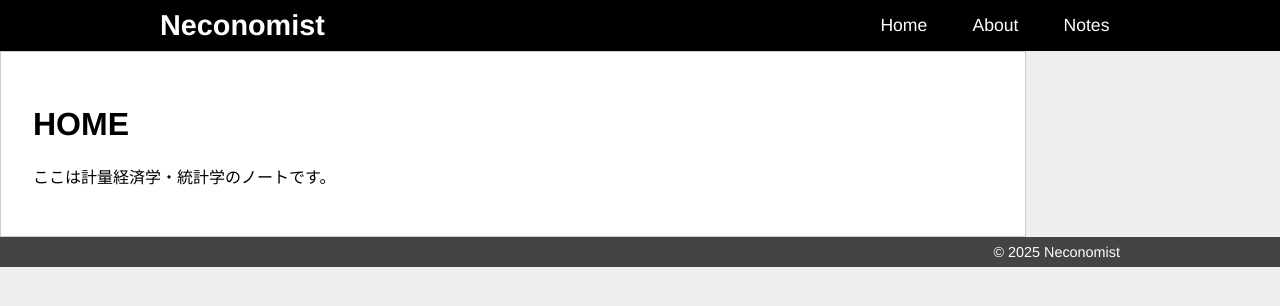
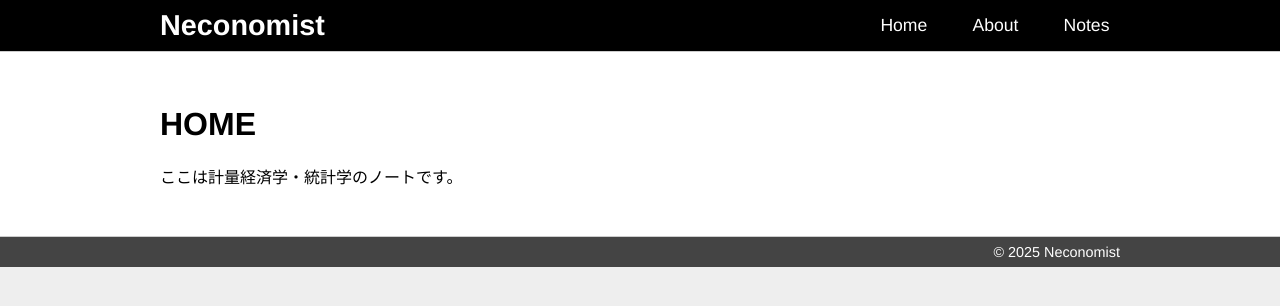
Before and after one commit to neconomist/neconomist.github.io, a Jekyll site: the page built from index.md, in a window 1280 px wide. Shown: the top 306 px of the page. Built offline with Jekyll 4.4.1, drawn with Linux system fonts in a browser that asks for light colours.

Commit message:
Update main.css

```diff
--- a/assets/main.css
+++ b/assets/main.css
@@ -8,23 +8,23 @@
 .container {
   max-width: 960px;
   margin: 0 auto;
-  padding: 0; /* 余白を完全になくす */
+  padding: 0; /* 余白なし */
 }
 
 /* ヘッダー */
 .site-header {
   background: #000;
   color: white;
-  padding: 0; /* 上下余白なし */
 }
 
 .site-header .container {
   display: flex;
   justify-content: space-between;
   align-items: center;
-  padding: 0.5em 1em; /* 内側に少しだけ余白（見やすさのため） */
+  padding: 0.5em 1em;
 }
 
+/* タイトル */
 .site-header h1 {
   margin: 0;
   font-size: 1.8em;
@@ -53,25 +53,22 @@
   border-radius: 4px;
 }
 
-/* コンテンツ */
-.page-content .container {
+/* コンテンツボックス */
+.page-content {
   background: white;
-  border: 1px solid #ccc;
-  border-radius: 0; /* 角丸も消す */
-  padding: 2em;
-  box-shadow: none; /* 影も消す */
-  margin: 0; /* 完全に余白をなくす */
+  border-top: 1px solid #ccc;
+  border-bottom: 1px solid #ccc;
+  padding: 2em 0;
 }
 
 /* フッター */
 .site-footer {
   background: #444;
   color: white;
-  padding: 0;
 }
 
 .site-footer .container {
   text-align: right;
   font-size: 0.9em;
-  padding: 0.5em 1em; /* 内側余白だけ */
+  padding: 0.5em 1em;
 }
```
